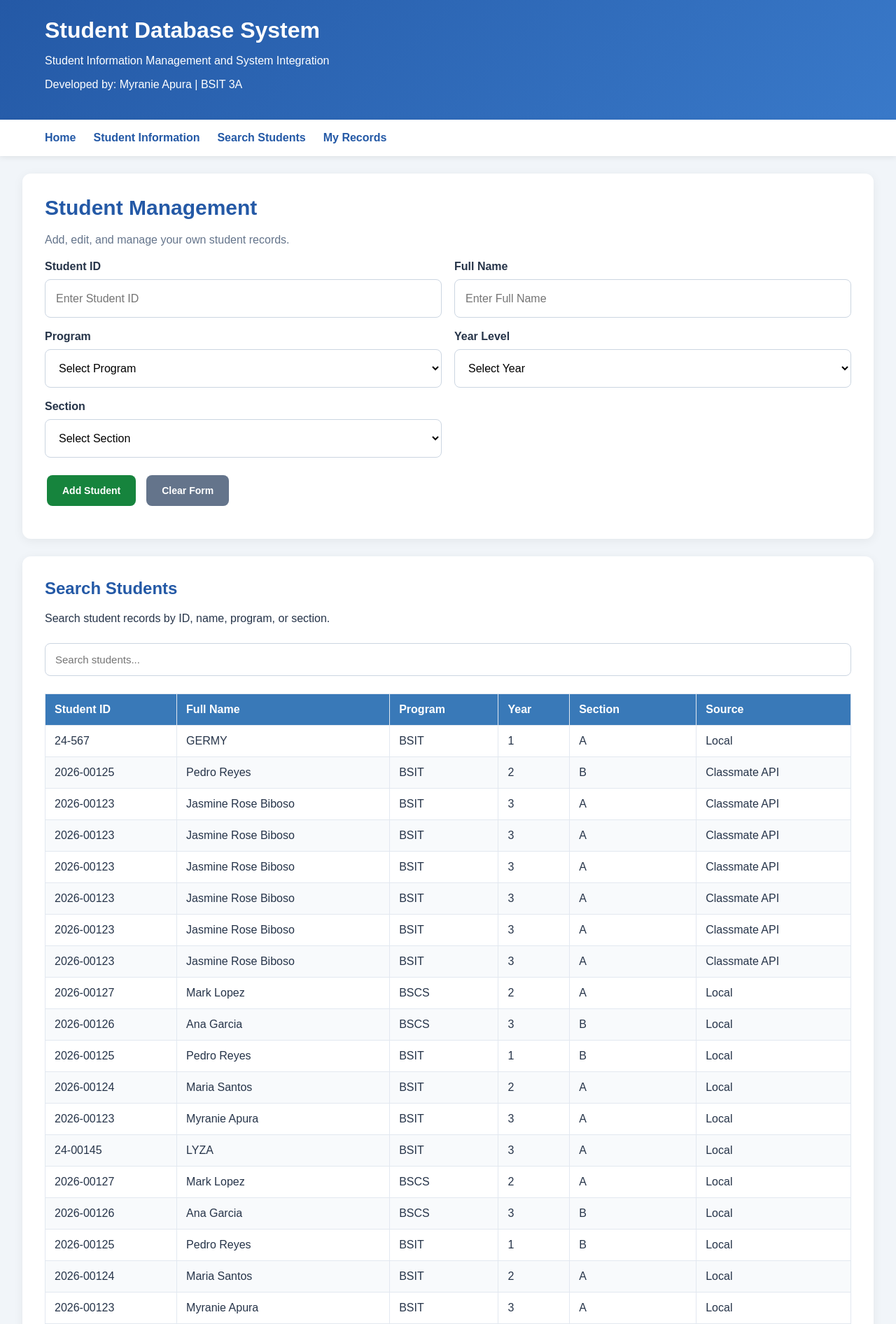
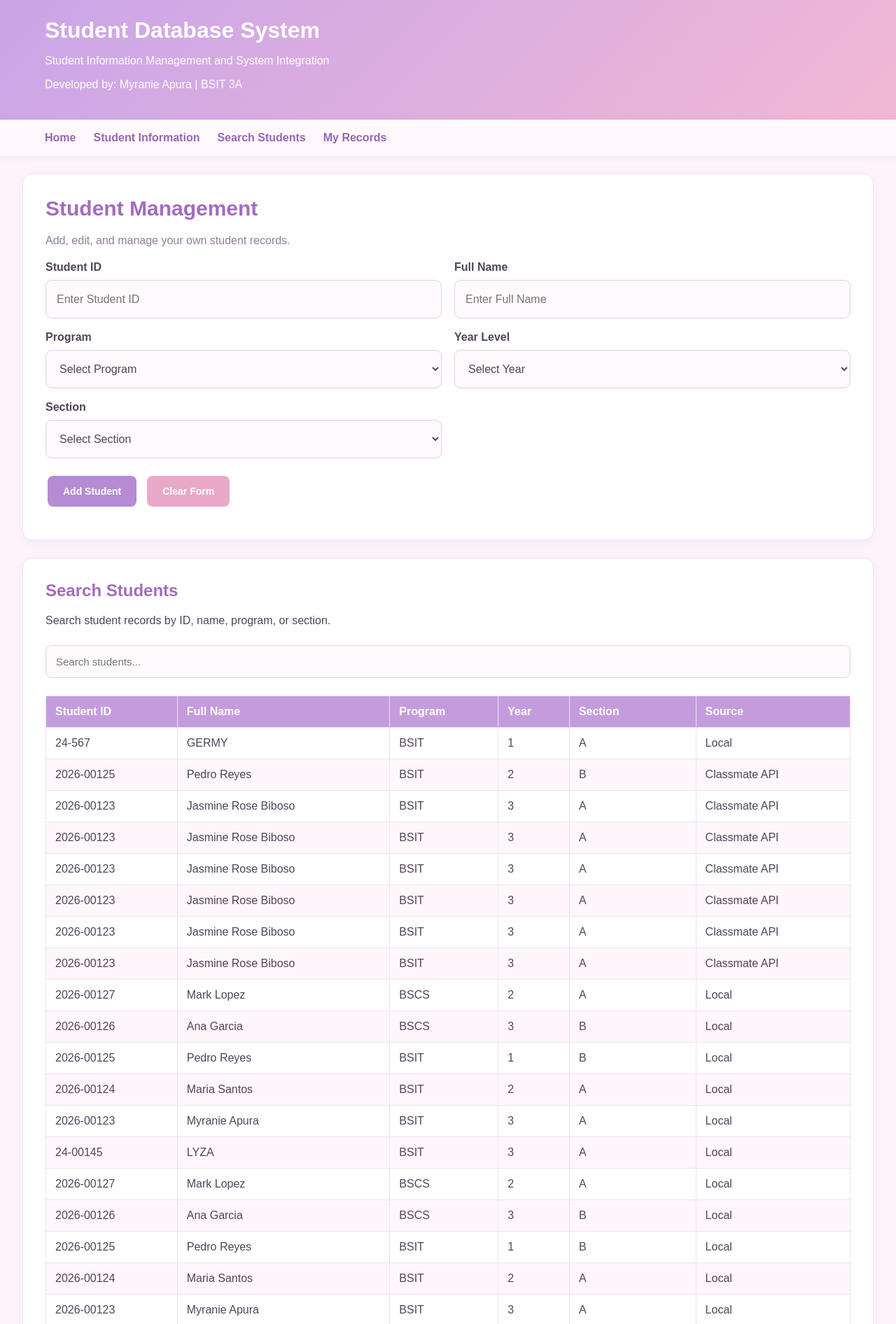
Before and after one commit to apuramyranie620-svg/myranie-arch, a Flask app: page / in a window 1280 px wide. Shown: the top 1892 px of the page at 70% size. Run offline with Flask 3, Linux system fonts and the light colour scheme; data comes from the database, SQL or seed files in the repository.

Commit message:
Finalize student database purple pink design

```diff
--- a/templates/index.html
+++ b/templates/index.html
@@ -19,14 +19,13 @@ html {
 body {
     font-family: Arial, sans-serif;
     margin: 0;
-    background: #f1f5f9;
-    color: #263449;
+    background: #fdf4fa;
+    color: #51445b;
 }
 
 /* HEADER */
-
 header {
-    background: linear-gradient(135deg, #2459a6, #3979c9);
+    background: linear-gradient(135deg, #c9a5e8, #f2b8d5);
     color: white;
     padding: 25px 5%;
 }
@@ -36,31 +35,29 @@ header h1 {
 }
 
 /* NAVIGATION */
-
 nav {
-    background: white;
+    background: #fff8fc;
     padding: 17px 5%;
     display: flex;
     flex-wrap: wrap;
     gap: 25px;
-    box-shadow: 0 2px 8px rgba(0,0,0,.08);
+    box-shadow: 0 2px 10px rgba(180,130,190,.12);
     position: sticky;
     top: 0;
     z-index: 100;
 }
 
 nav a {
-    color: #2459a6;
+    color: #9866b5;
     text-decoration: none;
     font-weight: bold;
 }
 
 nav a:hover {
-    color: #8b55b2;
+    color: #d47cae;
 }
 
 /* MAIN CONTAINER */
-
 .container {
     width: 95%;
     max-width: 1450px;
@@ -71,24 +68,24 @@ nav a:hover {
     background: white;
     padding: 32px;
     margin-bottom: 25px;
-    border-radius: 12px;
-    box-shadow: 0 3px 15px rgba(0,0,0,.06);
+    border: 1px solid #f3e3f2;
+    border-radius: 14px;
+    box-shadow: 0 4px 15px rgba(190,150,200,.10);
 }
 
 h2 {
-    color: #2459a6;
+    color: #a36cbd;
     margin-top: 0;
 }
 
 /* STUDENT MANAGEMENT */
-
 .student-management h2 {
     font-size: 30px;
     margin-bottom: 20px;
 }
 
 .section-description {
-    color: #64748b;
+    color: #927e9b;
     margin-bottom: 20px;
 }
 
@@ -113,17 +110,18 @@ h2 {
     width: 100%;
     height: 55px;
     padding: 12px 15px;
-    border: 1px solid #cbd5e1;
-    border-radius: 8px;
-    background: white;
+    border: 1px solid #e7cce8;
+    border-radius: 9px;
+    background: #fffafd;
+    color: #51445b;
     font-size: 16px;
     outline: none;
 }
 
 .form-group input:focus,
 .form-group select:focus {
-    border-color: #2563eb;
-    box-shadow: 0 0 0 2px rgba(37,99,235,.15);
+    border-color: #bd91d8;
+    box-shadow: 0 0 0 3px rgba(189,145,216,.15);
 }
 
 .form-buttons {
@@ -143,52 +140,73 @@ button {
     font-weight: bold;
     margin: 3px;
     color: white;
-    background: #3979b8;
+    background: #b58bd4;
+    transition: .2s ease;
 }
 
 button:hover {
     opacity: .85;
+    transform: translateY(-1px);
+}
+
+button:disabled {
+    opacity: .6;
+    cursor: not-allowed;
 }
 
 .add-student-btn {
-    background: #16843d;
+    background: #b58bd4;
     padding: 14px 22px;
 }
 
+.add-student-btn:hover {
+    background: #9f70c2;
+}
+
 .clear-form-btn {
-    background: #64748b;
+    background: #e9a9c9;
     padding: 14px 22px;
 }
 
+.clear-form-btn:hover {
+    background: #d98bb4;
+}
+
 .view {
-    background: #3979b8;
+    background: #c49cdd;
 }
 
 .save {
-    background: #16843d;
+    background: #d98bb4;
 }
 
 .danger {
-    background: #dc5c72;
+    background: #df91a8;
 }
 
 .primary {
-    background: #8b55b2;
+    background: #b58bd4;
 }
 
-/* INPUTS */
-
+/* SEARCH INPUT */
 .search-input {
     width: 100%;
     padding: 14px;
-    border: 1px solid #cbd5e1;
-    border-radius: 8px;
+    border: 1px solid #e7cce8;
+    border-radius: 9px;
     margin: 10px 0;
     font-size: 15px;
+    background: #fffafd;
+    color: #51445b;
+}
+
+.search-input:focus {
+    outline: none;
+    border-color: #bd91d8;
+    box-shadow: 0 0 0 3px rgba(189,145,216,.15);
 }
 
 /* TABLES */
-
 .table-wrapper {
     width: 100%;
     overflow-x: auto;
@@ -202,40 +220,42 @@ table {
 }
 
 th, td {
-    border: 1px solid #e2e8f0;
+    border: 1px solid #f0e1ef;
     padding: 13px;
     text-align: left;
 }
 
 th {
-    background: #3979b8;
+    background: #c49cdd;
     color: white;
 }
 
 tr:nth-child(even) {
-    background: #f8fafc;
+    background: #fff7fb;
+}
+
+tr:hover {
+    background: #fcf0f8;
 }
 
 /* MESSAGES */
-
 .message {
-    color: #2459a6;
+    color: #a36cbd;
     font-weight: bold;
     margin: 12px 0;
     overflow-wrap: anywhere;
 }
 
 .error-message {
-    color: #dc3545;
+    color: #d77e9f;
 }
 
-/* NOTIFICATION */
-
+/* NOTIFICATIONS */
 .toast-notification {
     position: fixed;
     top: 25px;
     right: 25px;
-    background: #16843d;
+    background: #a87ac5;
     color: white;
     padding: 17px 22px;
     border-radius: 10px;
@@ -945,9 +843,7 @@ async function loadStudents() {
             ].forEach(value => {
 
                 const cell = document.createElement("td");
-
-                cell.textContent = value;
-
+                cell.textContent = value ?? "";
                 row.appendChild(cell);
 
             });
@@ -1062,9 +956,7 @@ function searchStudentInformation() {
         ].forEach(value => {
 
             const cell = document.createElement("td");
-
-            cell.textContent = value;
-
+            cell.textContent = value ?? "";
             row.appendChild(cell);
 
         });
@@ -1338,8 +1221,7 @@ async function savePartnerRecord(student, button) {
 
         showNotification(
             "Student Saved Successfully!",
-            student.name + " has been added to your database.",
-            "success"
+            student.name + " has been added to your database."
         );
 
         button.textContent = "Saved";
```
Also changed, not shown: other parts of templates/index.html (+59 -196 lines). Lines whose indentation alone changed are shown as unchanged.
